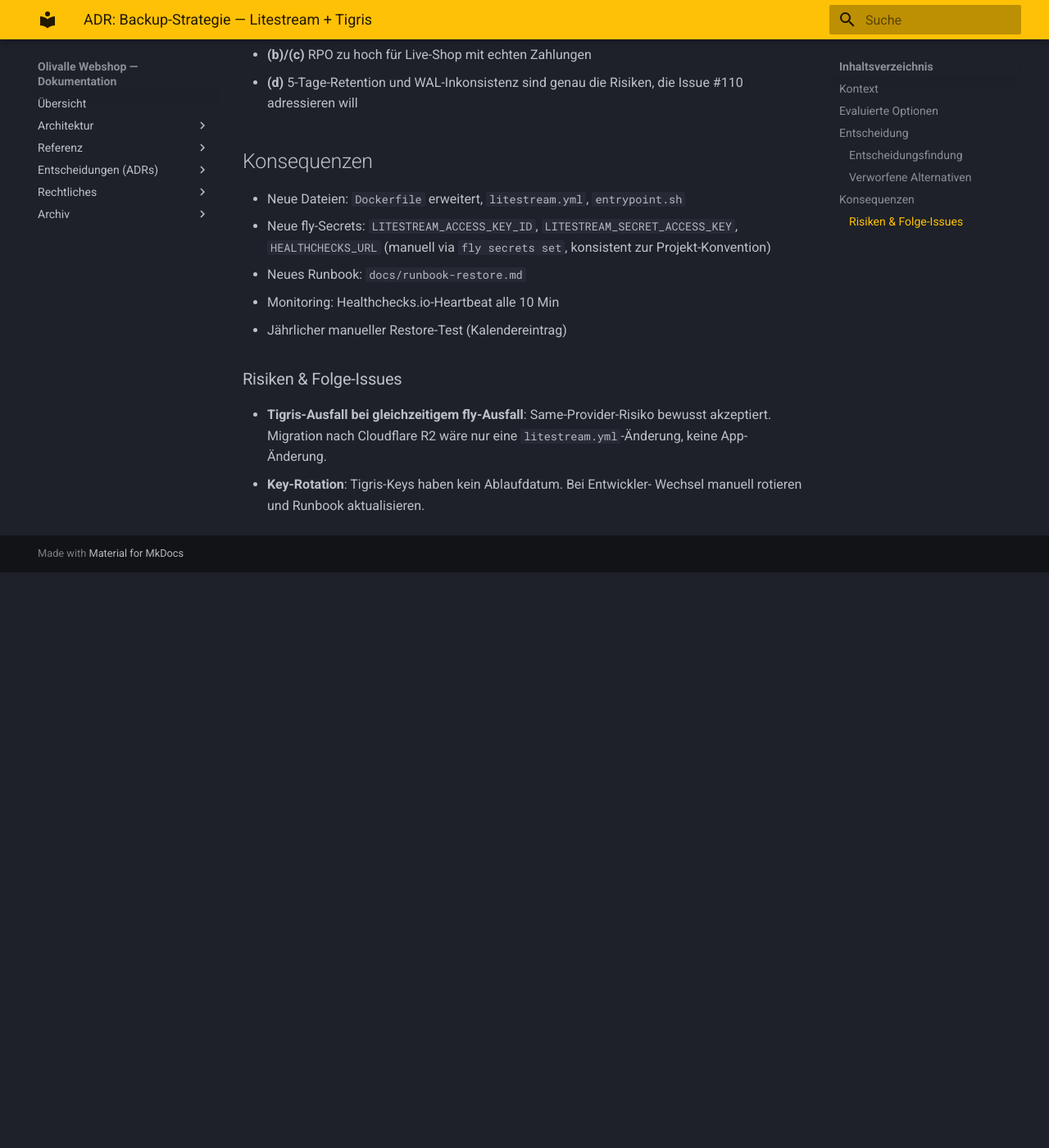
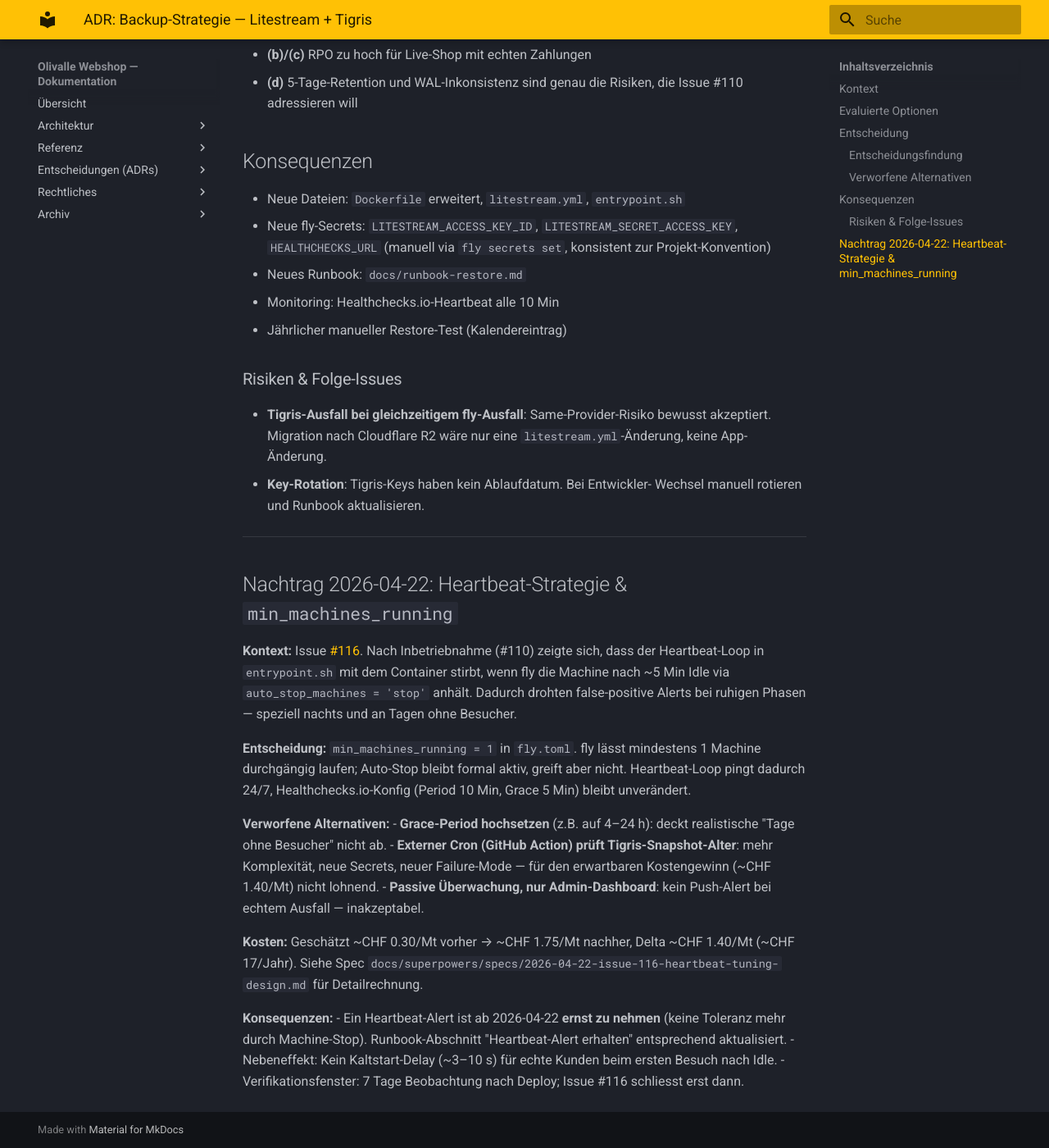
Before and after one commit to konstantinniedermann/olivalle-webshop, an MkDocs documentation site: the page built from docs/adr-backup-strategie.md, in a window 1280 px wide and 1400 px high, scrolled down 1338 px. Shown: the whole window at 82% size. Built offline with MkDocs 1.6.1 and Material for MkDocs 9.7.7, drawn with Linux system fonts in a browser that asks for light colours; before the commit the page ends 2036 px from its top, so only the background shows below that.

Commit message:
docs: ADR-Nachtrag Heartbeat-Strategie (#116)

```diff
--- a/docs/adr-backup-strategie.md
+++ b/docs/adr-backup-strategie.md
@@ -64,3 +64,23 @@
   `litestream.yml`-Änderung, keine App-Änderung.
 - **Key-Rotation**: Tigris-Keys haben kein Ablaufdatum. Bei Entwickler-
   Wechsel manuell rotieren und Runbook aktualisieren.
+
+---
+
+## Nachtrag 2026-04-22: Heartbeat-Strategie & `min_machines_running`
+
+**Kontext:** Issue [#116](https://github.com/konstantinniedermann/olivalle-webshop/issues/116). Nach Inbetriebnahme (#110) zeigte sich, dass der Heartbeat-Loop in `entrypoint.sh` mit dem Container stirbt, wenn fly die Machine nach ~5 Min Idle via `auto_stop_machines = 'stop'` anhält. Dadurch drohten false-positive Alerts bei ruhigen Phasen — speziell nachts und an Tagen ohne Besucher.
+
+**Entscheidung:** `min_machines_running = 1` in `fly.toml`. fly lässt mindestens 1 Machine durchgängig laufen; Auto-Stop bleibt formal aktiv, greift aber nicht. Heartbeat-Loop pingt dadurch 24/7, Healthchecks.io-Konfig (Period 10 Min, Grace 5 Min) bleibt unverändert.
+
+**Verworfene Alternativen:**
+- **Grace-Period hochsetzen** (z.B. auf 4–24 h): deckt realistische "Tage ohne Besucher" nicht ab.
+- **Externer Cron (GitHub Action) prüft Tigris-Snapshot-Alter**: mehr Komplexität, neue Secrets, neuer Failure-Mode — für den erwartbaren Kostengewinn (~CHF 1.40/Mt) nicht lohnend.
+- **Passive Überwachung, nur Admin-Dashboard**: kein Push-Alert bei echtem Ausfall — inakzeptabel.
+
+**Kosten:** Geschätzt ~CHF 0.30/Mt vorher → ~CHF 1.75/Mt nachher, Delta ~CHF 1.40/Mt (~CHF 17/Jahr). Siehe Spec `docs/superpowers/specs/2026-04-22-issue-116-heartbeat-tuning-design.md` für Detailrechnung.
+
+**Konsequenzen:**
+- Ein Heartbeat-Alert ist ab 2026-04-22 **ernst zu nehmen** (keine Toleranz mehr durch Machine-Stop). Runbook-Abschnitt "Heartbeat-Alert erhalten" entsprechend aktualisiert.
+- Nebeneffekt: Kein Kaltstart-Delay (~3–10 s) für echte Kunden beim ersten Besuch nach Idle.
+- Verifikationsfenster: 7 Tage Beobachtung nach Deploy; Issue #116 schliesst erst dann.
```
